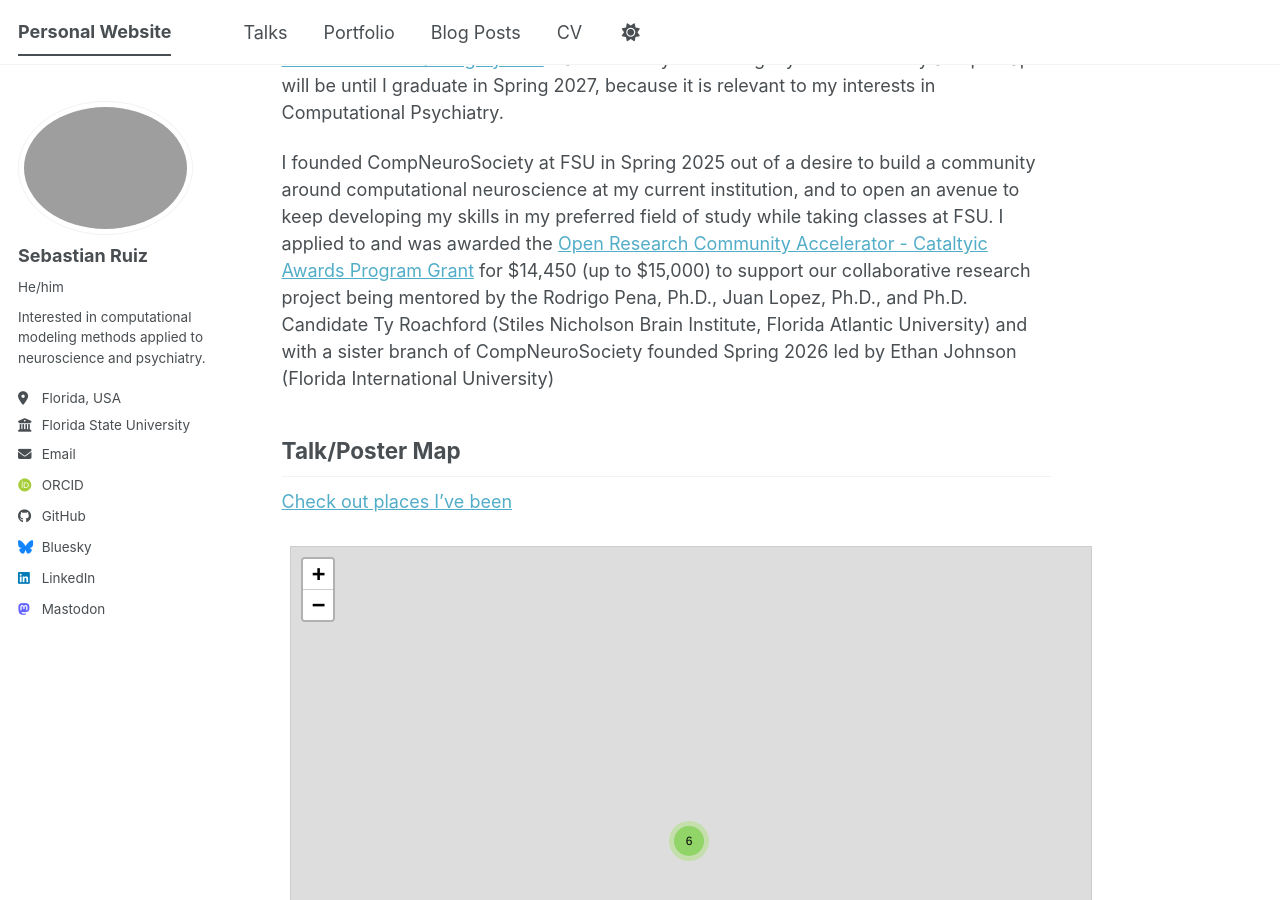
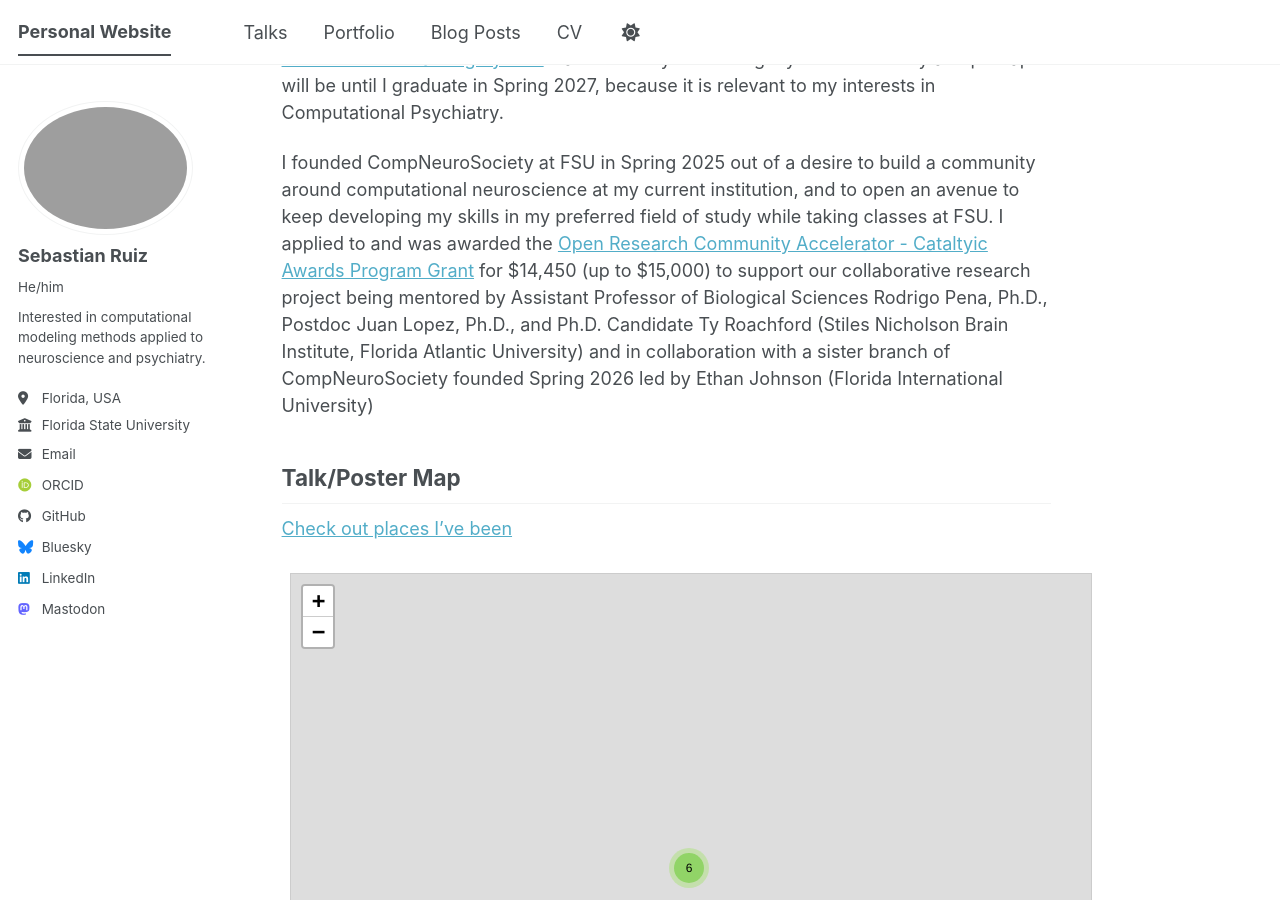
Before and after one commit to sebastianruizsebas/site, a Jekyll site: the page built from _pages/about.md, in a window 1280 px wide and 900 px high, scrolled down 588 px. Built offline with Jekyll 4.4.1, drawn with Linux system fonts in a browser that asks for light colours; nearby versions of some CDN libraries; some web fonts are replaced; a script bundle is joined from its source files by our own code; library files that are not in the unit come from our copies.

Commit message:
typo in about

```diff
--- a/_pages/about.md
+++ b/_pages/about.md
@@ -17,7 +17,7 @@ My goal is to earn a PhD in Computational Neuroscience, Statistics, or both (I'm
 
 I also did a summer internship in computational neuroscience at Brown University in 2025 working under the mentorship of Mohamed Sherif M.D., Ph.D., and Santiago Enriquez M.Eng., where I familiarized myself with the Thousand Brains Project's [Monty Sensorimotor Learning System](https://thousandbrainsproject.readme.io/docs/welcome-to-the-thousand-brains-project-documentation). I am currently contiuning my work on Monty and perhaps will be until I graduate in Spring 2027, because it is relevant to my interests in Computational Psychiatry.
 
-I founded CompNeuroSociety at FSU in Spring 2025 out of a desire to build a community around computational neuroscience at my current institution, and to open an avenue to keep developing my skills in my preferred field of study while taking classes at FSU. I applied to and was awarded the [Open Research Community Accelerator - Cataltyic Awards Program Grant](https://www.orcaopen.org/work/cap/#About-the-Program) for $14,450 (up to $15,000) to support our collaborative research project being mentored by the Rodrigo Pena, Ph.D., Juan Lopez, Ph.D., and Ph.D. Candidate Ty Roachford (Stiles Nicholson Brain Institute, Florida Atlantic University) and with a sister branch of CompNeuroSociety founded Spring 2026 led by Ethan Johnson (Florida International University)
+I founded CompNeuroSociety at FSU in Spring 2025 out of a desire to build a community around computational neuroscience at my current institution, and to open an avenue to keep developing my skills in my preferred field of study while taking classes at FSU. I applied to and was awarded the [Open Research Community Accelerator - Cataltyic Awards Program Grant](https://www.orcaopen.org/work/cap/#About-the-Program) for $14,450 (up to $15,000) to support our collaborative research project being mentored by Assistant Professor of Biological Sciences Rodrigo Pena, Ph.D., Postdoc Juan Lopez, Ph.D., and Ph.D. Candidate Ty Roachford (Stiles Nicholson Brain Institute, Florida Atlantic University) and in collaboration with a sister branch of CompNeuroSociety founded Spring 2026 led by Ethan Johnson (Florida International University)
 
 Talk/Poster Map
 ------
```
